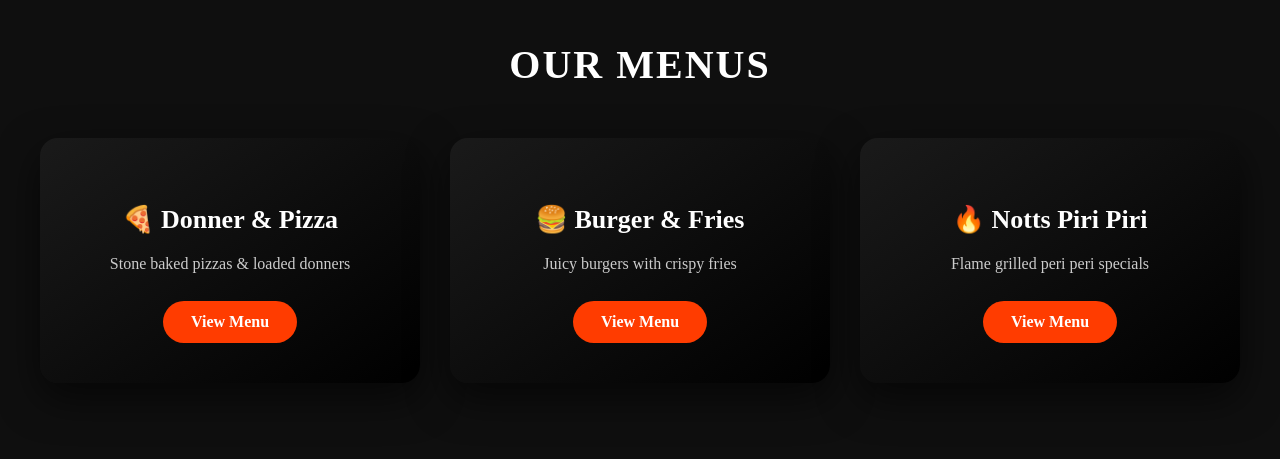
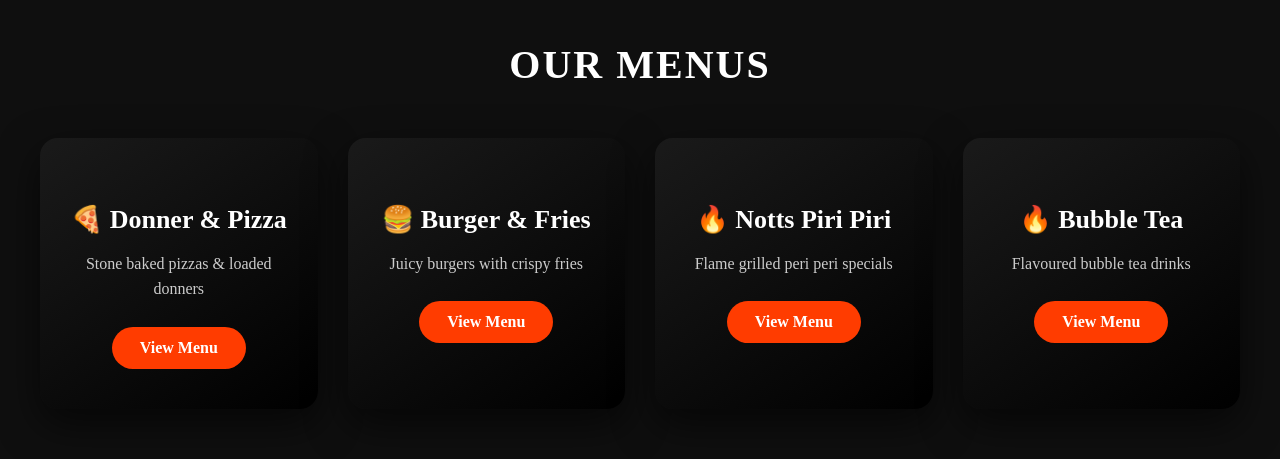
Before and after one commit to ZeeMaan298/Notts-Grillix, an Angular app: page / in a window 1280 px wide. Shown: the part 1320-1779 px from the top of the page. Built offline with nearby package versions, Linux system fonts and the light colour scheme; grey boxes are pictures that could not be loaded.

Commit message:
ready for netlify

```diff
--- a/angular.json
+++ b/angular.json
@@ -87,6 +87,9 @@
               "src/styles.css"
             ]
           }
+        },
+        "deploy": {
+          "builder": "angular-cli-ghpages:deploy"
         }
       }
     }
--- a/package.json
+++ b/package.json
@@ -43,6 +43,7 @@
     "@types/express": "^5.0.1",
     "@types/jasmine": "~5.1.0",
     "@types/node": "^20.17.19",
+    "angular-cli-ghpages": "^3.0.1",
     "jasmine-core": "~5.9.0",
     "karma": "~6.4.0",
     "karma-chrome-launcher": "~3.2.0",
--- a/src/app/home/home.css
+++ b/src/app/home/home.css
@@ -147,7 +147,7 @@ footer {
   max-width: 1200px;
   margin: auto;
   display: grid;
-  grid-template-columns: repeat(3, 1fr);
+  grid-template-columns: repeat(4, 1fr);
   gap: 30px;
 }
 
--- a/src/app/home/home.html
+++ b/src/app/home/home.html
@@ -42,6 +42,12 @@
       <p>Flame grilled peri peri specials</p>
       <a href="/menu/notts-piri-piri">View Menu</a>
     </div>
+
+    <div class="menu-card">
+      <h3>🔥 Bubble Tea</h3>
+      <p>Flavoured bubble tea drinks</p>
+      <a href="/menu/notts-piri-piri">View Menu</a>
+    </div>
   </div>
 </section>
 
```
Also changed, not shown: 1 other file (tests, documents, lock files or other folders).
